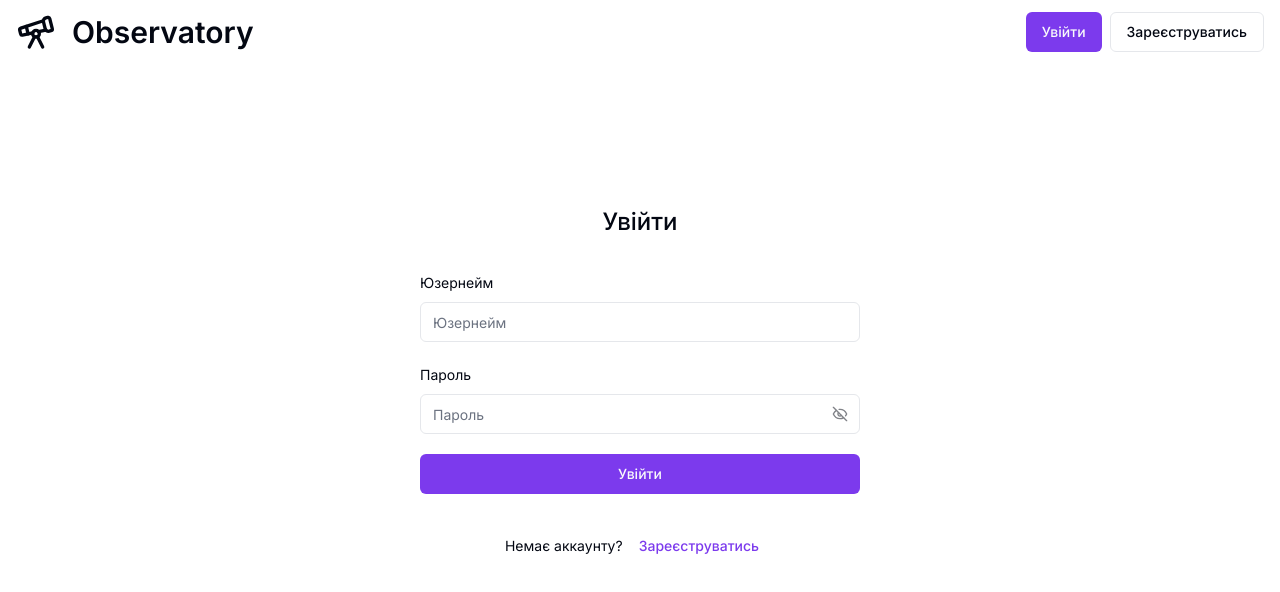
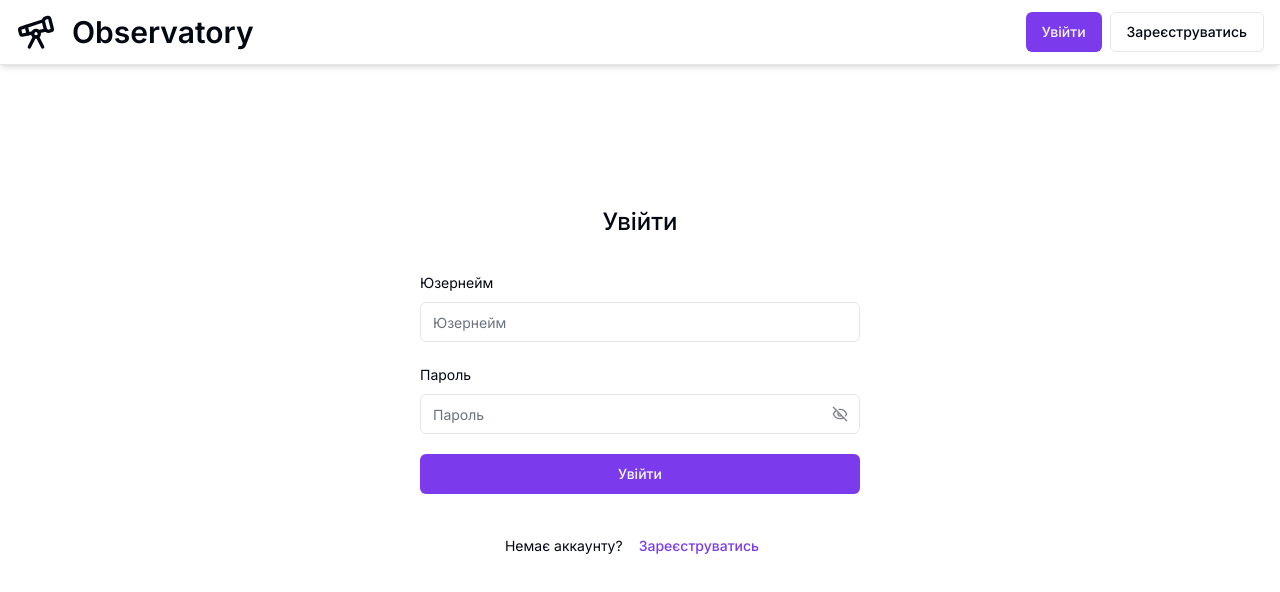
Before and after one commit to sifes/observatory-web, a Next.js app: page /auth/sign-in in a window 1280 px wide. Shown: the top 592 px of the page. Built offline with nearby package versions, Linux system fonts and the light colour scheme.

Commit message:
fix header background

```diff
--- a/src/components/layout/components/Header.tsx
+++ b/src/components/layout/components/Header.tsx
@@ -15,7 +15,7 @@ const AuthStateWrapper = dynamic(
 
 export const Header = () => {
   return (
-    <header className='bg-background-darker fixed z-10 my-2 w-full'>
+    <header className='fixed z-10 w-full border-b border-gray-200 bg-white py-2 shadow-md'>
       <div className='mx-auto flex h-full max-w-[1280px] items-center justify-between gap-4 px-4 py-1'>
         <Link
           href='/'
```
